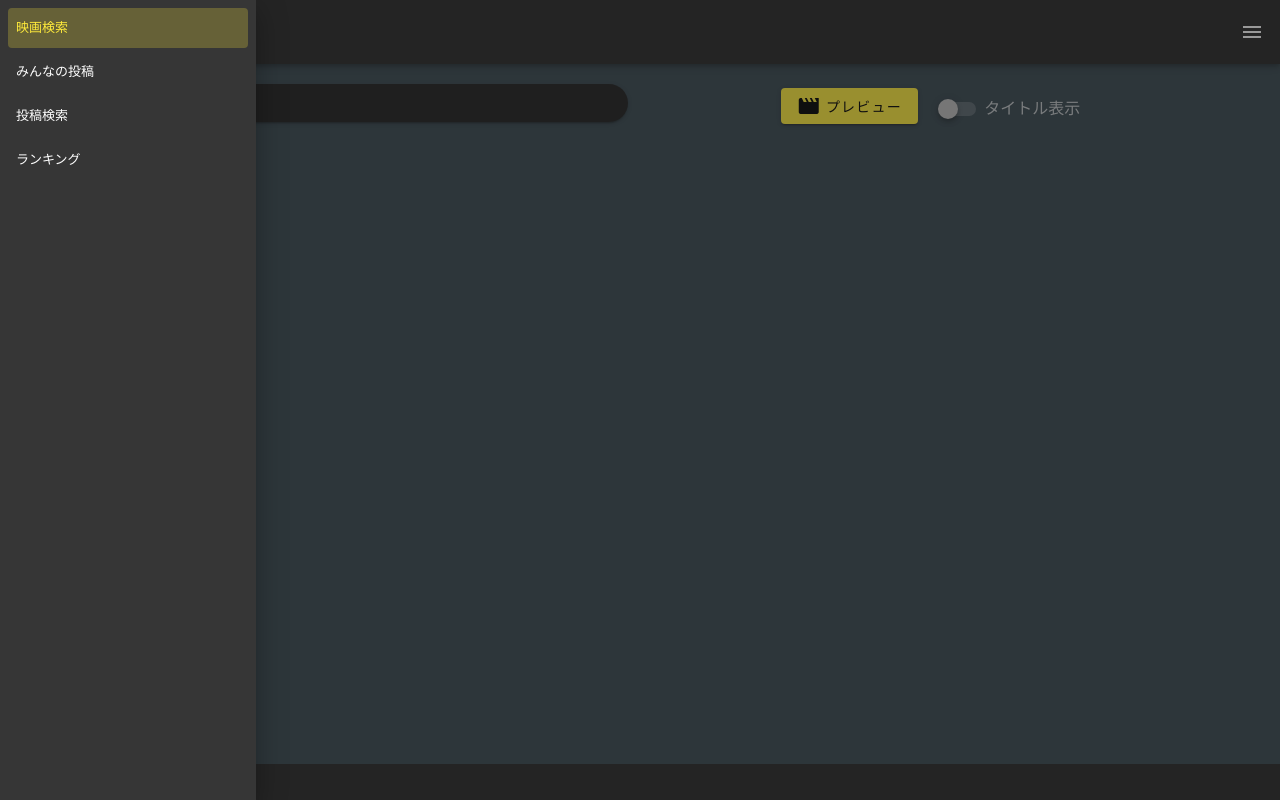
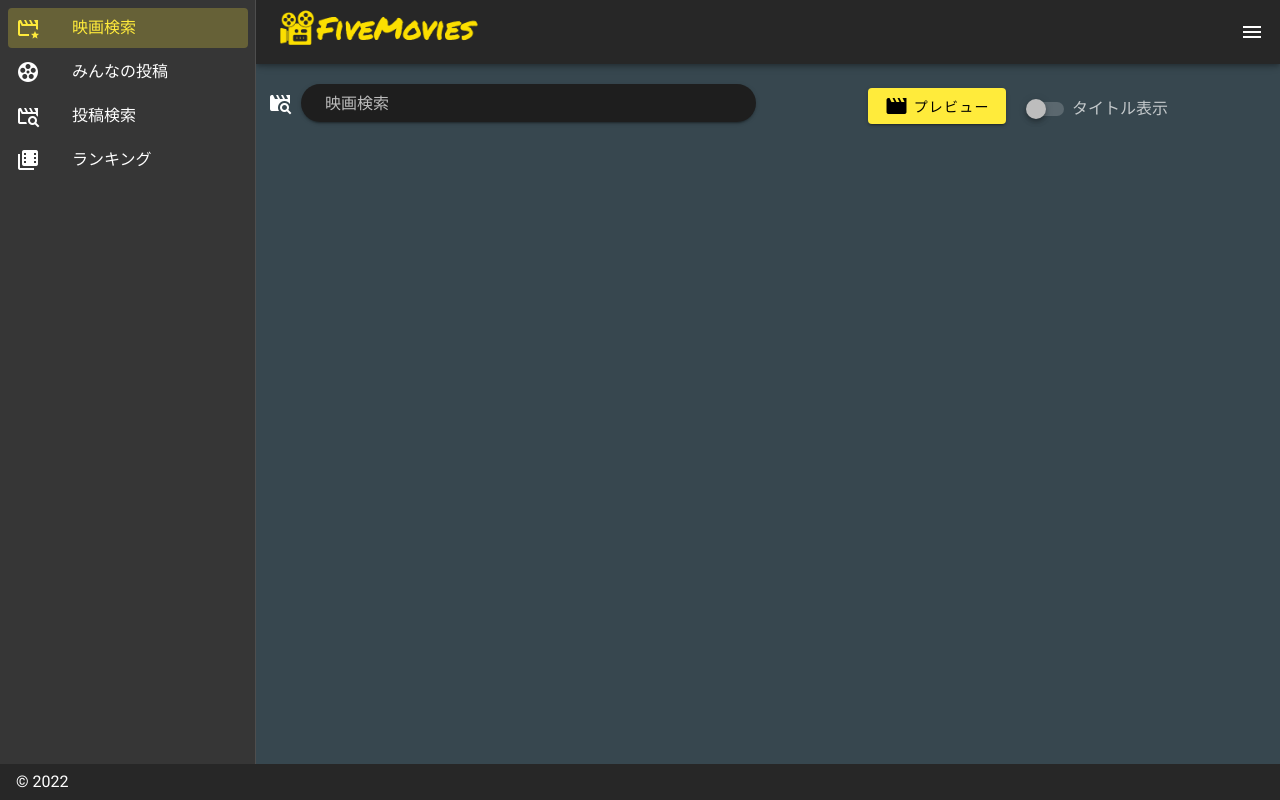
Before and after one commit to ky0613/five_movies, a Nuxt app: page / in a window 1280 px wide. Both pictures are taken after a click on the button 1252 px from the left and 32 px from the top of the page. Built offline with nearby package versions, Linux system fonts and the light colour scheme; what vue-infinite-loading would draw is missing.

Commit message:
refactor: メニューバーのリストをコンポーネントに切り出し

```diff
--- a/components/layout/TheHeader.vue
+++ b/components/layout/TheHeader.vue
@@ -12,26 +12,29 @@
     </v-app-bar>
     <v-navigation-drawer
       v-model="drawer"
-      fixed
-      temporary
-      floating
+      app
+      bottom
       style="z-index: 600"
       v-if="!isBottomNavigation"
     >
       <v-list nav dense>
         <v-list-item-group v-model="group" color="yellow">
-          <v-list-item to="/" nuxt>
-            <v-list-item-title>映画検索</v-list-item-title>
-          </v-list-item>
-          <v-list-item to="/posts" nuxt>
-            <v-list-item-title>みんなの投稿</v-list-item-title>
-          </v-list-item>
-          <v-list-item to="/search" nuxt>
-            <v-list-item-title>投稿検索</v-list-item-title>
-          </v-list-item>
-          <v-list-item to="/ranking" nuxt>
-            <v-list-item-title>ランキング</v-list-item-title>
-          </v-list-item>
+          <ListItem to="/">
+            <template #icon>mdi-movie-star-outline</template>
+            映画検索
+          </ListItem>
+          <ListItem to="/posts">
+            <template #icon>mdi-movie-roll</template>
+            みんなの投稿
+          </ListItem>
+          <ListItem to="/search">
+            <template #icon>mdi-movie-search-outline</template>
+            投稿検索
+          </ListItem>
+          <ListItem to="/ranking">
+            <template #icon>mdi-filmstrip-box-multiple</template>
+            ランキング
+          </ListItem>
         </v-list-item-group>
       </v-list>
     </v-navigation-drawer>
--- /dev/null
+++ b/components/list/ListItem.vue
@@ -0,0 +1,19 @@
+<template>
+  <v-list-item :to="to" nuxt>
+    <v-list-item-icon>
+      <v-icon><slot name="icon" /></v-icon>
+    </v-list-item-icon>
+    <v-list-item-content><slot /></v-list-item-content>
+  </v-list-item>
+</template>
+
+<script>
+export default {
+  props: {
+    to: {
+      type: String,
+      required: true,
+    },
+  },
+};
+</script>
--- a/pages/search/index.vue
+++ b/pages/search/index.vue
@@ -5,6 +5,8 @@
       :items="list"
       label="投稿検索"
       outlined
+      dense
+      prepend-icon="mdi-movie-search-outline"
       v-model="selectMovieTitle"
       @change="searchPost"
     />
```
